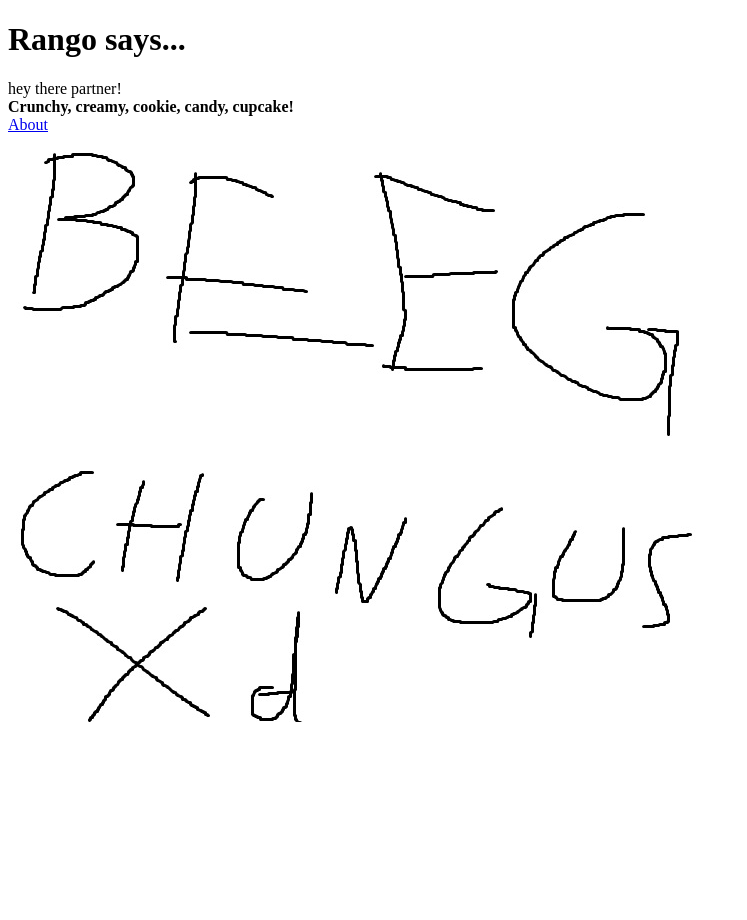
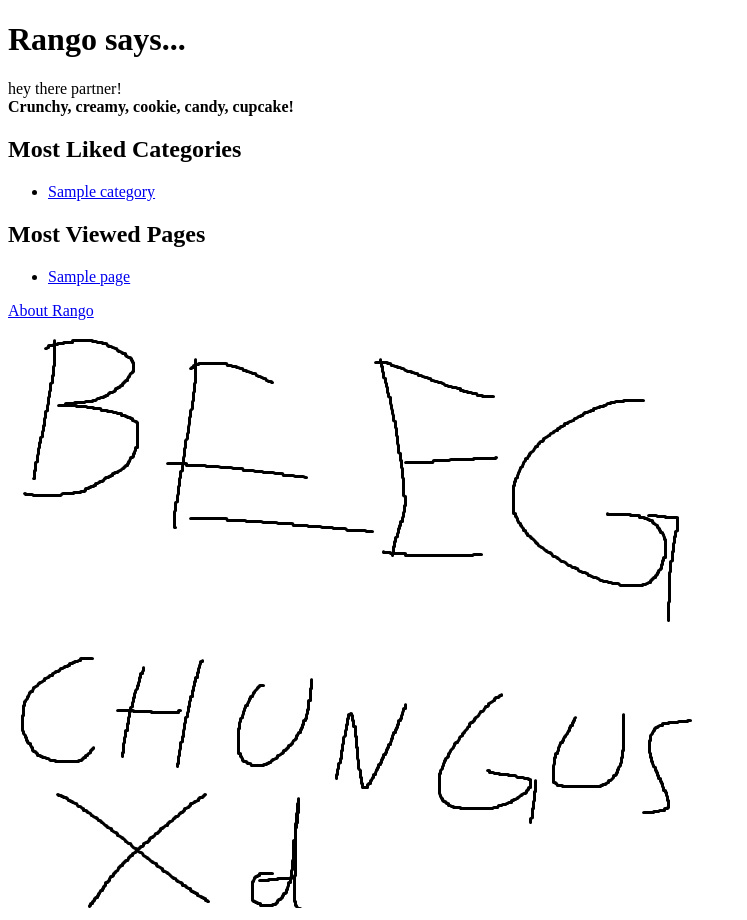
Before and after one commit to Ins0lence/tango_with_django_project, a Django app: page / in a window 1280 px wide. Shown: the whole page, without its empty margins (0-747 px from the left). Before the commit the page ends 722 px from the top, so only its background shows below. Run offline with Django 3.2, Linux system fonts and the light colour scheme; tables that the repository leaves empty hold one stand-in row (values such as "Sample post").

Commit message:
sixth chapter

```diff
--- a/rango/models.py
+++ b/rango/models.py
@@ -1,9 +1,16 @@
 from django.db import models
+from django.template.defaultfilters import slugify
 
 class Category(models.Model):
     name=models.CharField(max_length=128, unique=True)
     views=models.IntegerField(default=0)
     likes=models.IntegerField(default=0)
+    slug = models.SlugField(unique=True)
+
+
+    def save(self, *args, **kwargs):
+        self.slug = slugify(self.name)
+        super(Category, self).save(*args, **kwargs)
 
     class Meta:
         verbose_name_plural='Categories'
--- a/rango/urls.py
+++ b/rango/urls.py
@@ -6,4 +6,6 @@ app_name='rango'
 urlpatterns=[
     path('', views.index, name='index'),
     path('about/', views.about, name='about'),
+    path('category/<slug:category_name_slug>/', views.show_category, name='show_category'),
+
 ]
--- a/rango/views.py
+++ b/rango/views.py
@@ -1,18 +1,35 @@
 from django.shortcuts import render
 
+from rango.models import Category, Page
 from django.http import HttpResponse
 
 def index(request):
-    # Construct a dictionary to pass to the template engine as its context.
-    # Note the key boldmessage matches to {{ boldmessage }} in the template!
-    context_dict={'boldmessage':'Crunchy, creamy, cookie, candy, cupcake!'}
+    category_list = Category.objects.order_by('-likes')[:5]
+    page_list = Page.objects.order_by('-views')[:5]
+    context_dict = {}
+    context_dict['boldmessage'] = 'Crunchy, creamy, cookie, candy, cupcake!'
+    context_dict['categories'] = category_list
+    context_dict['pages'] = page_list
 
-    # Return a rendered response to send to the client.
-    # We make use of the shortcut function to make our lives easier.
-    # Note that the first parameter is the template we wish to use.
-    return render(request,'rango/index.html', context=context_dict)
+    return render(request, 'rango/index.html', context=context_dict)
+
 
 def about(request):
     context_dict={'name':'Gorefield'}
     return render(request,'rango/about.html', context=context_dict)
     # return HttpResponse("Rango says here is the about page. <a href='/rango/'>Index</a>")
+
+def show_category(request, category_name_slug):
+    context_dict = {}
+    try:
+        category = Category.objects.get(slug=category_name_slug)
+
+        pages = Page.objects.filter(category=category)
+
+        context_dict['pages'] = pages
+
+        context_dict['category'] = category
+    except Category.DoesNotExist:
+        context_dict['category'] = None
+        context_dict['pages'] = None
+    return render(request, 'rango/category.html', context=context_dict)
--- a/templates/rango/index.html
+++ b/templates/rango/index.html
@@ -1,21 +1,53 @@
+
 <!DOCTYPE html>
 
 {% load staticfiles %}
+
 
 <html>
 <head>
     <title>Rango</title>
 </head>
+
 <body>
     <h1>Rango says...</h1>
     <div>
         hey there partner! <br />
-            <strong>{{ boldmessage }}</strong><br />
+        <strong>{{ boldmessage }}</strong>
     </div>
     <div>
-            <a href="/rango/about/">About</a><br />
+        {% if categories %}
+        <h2>Most Liked Categories</h2>
+        <ul>
+            {% for category in categories %}
+
+                <!-- The following line is changed to add an HTML hyperlink -->
+            <li><a href="/rango/category/{{ category.slug }}/">{{ category.name }}</a></li>
+            {% endfor %}
+        </ul>
+        {% else %}
+        <strong>There are no categories present.</strong>
+        {% endif %}
+    </div>
+    <div>
+        {% if pages %}
+        <h2>Most Viewed Pages</h2>
+        <ul>
+            {% for page in pages %}
+            <li><a href="{{page.url}}">{{ page.title }}</a></li>
+            {% endfor %}
+        </ul>
+        {% else %}
+        <strong>There are no pages present.</strong>
+        {% endif %}
+    </div>
+
+    <div>
+        <a href="/rango/about/">About Rango</a><br />
         <img src="{% static 'images/rango.jpg' %}"
              alt="Picture of Rango" />
+
     </div>
+
 </body>
 </html>
```
Also changed, not shown: populate_rango.py (+6 -1 lines), rango/admin.py (+6 -1 lines), templates/rango/category.html (added, +31 -0 lines), rango/migrations/0003_auto_20210128_2052.py (added), rango/migrations/0004_auto_20210128_2059.py (added). Lines whose indentation alone changed are shown as unchanged.
